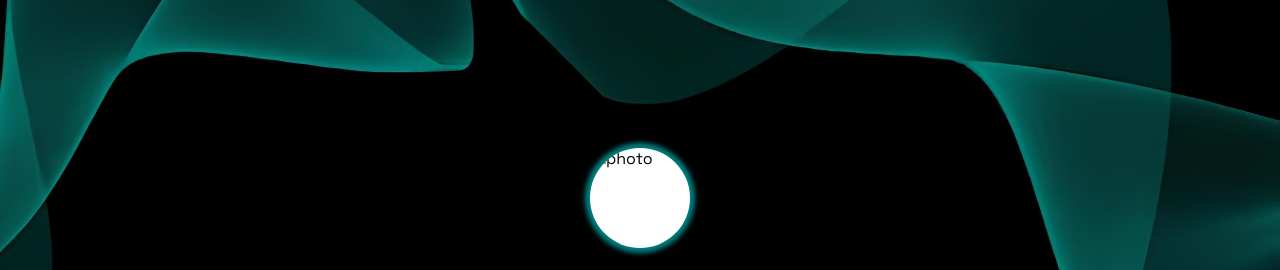
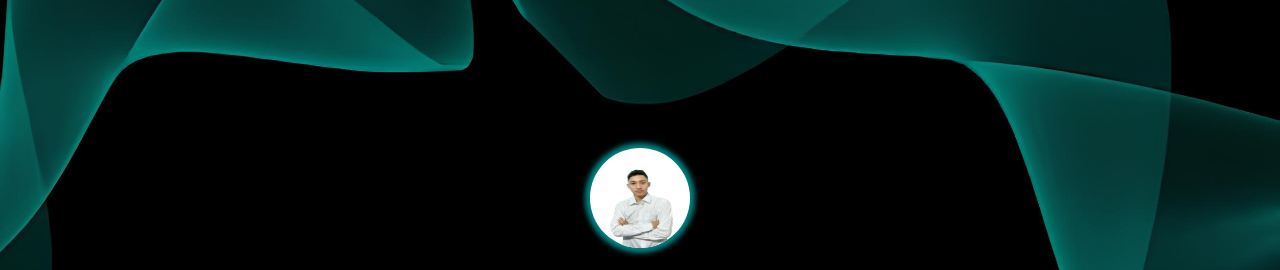
Before and after one commit to S4annn/Linktree-Clone, a plain HTML site: page index.html in a window 1280 px wide. Shown: the top 270 px of the page. Drawn offline with Linux system fonts and the light colour scheme; files whose address does not match are found by name.

Commit message:
Update index.html

```diff
--- a/index.html
+++ b/index.html
@@ -11,7 +11,7 @@
     <body>
         <section>
             <main>
-                <img src="img/my_photo.png" alt="photo">
+                <img src="my_photo.png" alt="photo">
                 <h2>Sandy Teuku Pranata</h2>
                 <a href="https://www.instagram.com/sndyytp_"><i
                         class="fa-brands fa-instagram"></i>Instagram</a>
```
